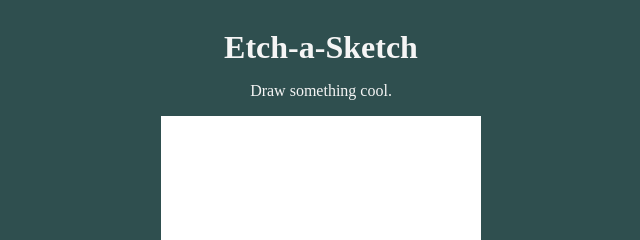
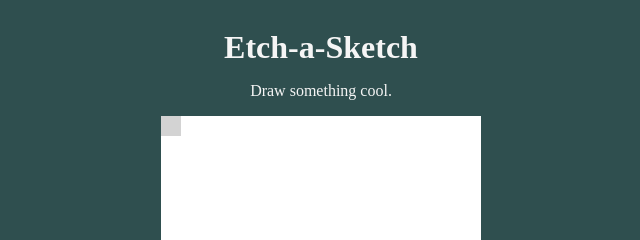
Before and after one commit to iamlistless/etch-a-sketch, a plain HTML site: page index.html in a window 1280 px wide. In both pictures the pointer is over the element 490 px from the left and 126 px from the top of the page. Shown: the top 240 px of the page, 319-959 px from the left. Drawn offline with Linux system fonts and the light colour scheme.

Commit message:
Add hover cursor effects

```diff
--- a/style.css
+++ b/style.css
@@ -30,3 +30,8 @@ body {
     background-color: white;
     border: gray;
 }
+
+.pixel:hover {
+    background-color: lightgray;
+    cursor: pointer;
+}
```
